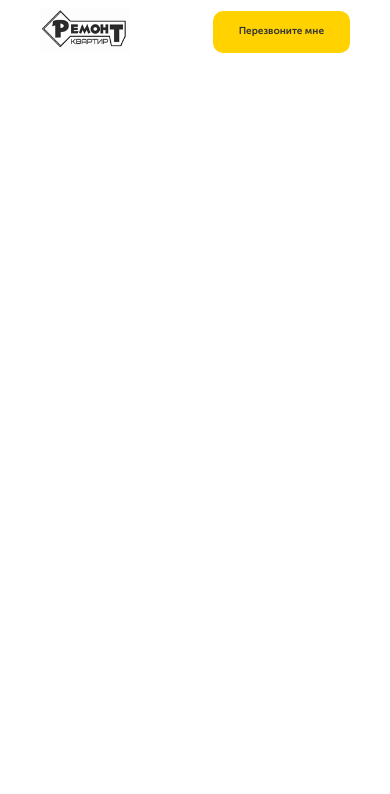
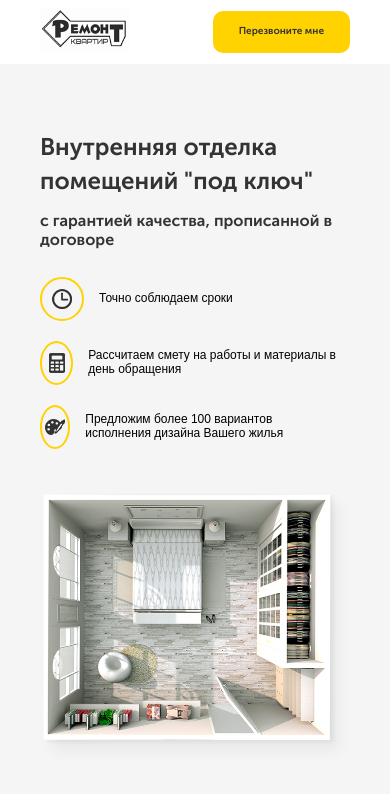
Before and after one commit to NikiShmyaps/Lesson-13, a plain HTML site: page src/index.html in a window 390 px wide. Drawn offline with Linux system fonts and the light colour scheme.

Commit message:
Сверстал вторую секцию, адаптировал под экраны меньше

```diff
--- a/src/index.html
+++ b/src/index.html
@@ -31,5 +31,45 @@
 		<!-- /.container -->
 	</nav>
 	<!-- /.navbar -->
+	<main>
+		<section class="hero">
+			<div class="container">
+				<div class="hero-block">
+					<div class="hero-text">
+						<h1 class="hero-text__title">Внутренняя отделка помещений "под ключ"</h1>
+						<span class="hero-text__subtitle">с гарантией качества, прописанной в договоре</span>
+						<ul class="hero-list">
+							<li class="hero-list__item">
+								<div class="hero-list__image">
+									<img src="img/hero/clock.png" alt="clock">
+								</div>
+								<span class="hero-list__text">Точно соблюдаем сроки</span>
+							</li>
+							<li class="hero-list__item">
+								<div class="hero-list__image">
+									<img src="img/hero/calculator.png" alt="calculator">
+								</div>
+								<span class="hero-list__text">Рассчитаем смету на работы и материалы в день обращения</span>
+							</li>
+							<li class="hero-list__item">
+								<div class="hero-list__image">
+									<img src="img/hero/paint-board.png" alt="paint-board">
+								</div>
+								<span class="hero-list__text">Предложим более 100 вариантов исполнения дизайна Вашего жилья</span>
+							</li>
+						</ul>
+					</div>
+					<!-- /.hero-list -->
+					<div class="hero-image">
+						<img src="img/hero/hero-image.png" alt="План квартир">
+					</div>
+					<!-- /.hero-image -->
+				</div>
+				<!-- /.hero-block -->
+			</div>
+			<!-- /.container -->
+		</section>
+		<!-- /.hero -->
+	</main>
 </body>
 </html>
--- /dev/null
+++ b/src/sass/blocks/_hero.sass
@@ -0,0 +1,67 @@
+.hero
+	padding: 50px 0
+	background-color: #f5f5f5
+	&-block
+		display: flex
+	&-text
+		flex-basis: 50%
+		padding-right: 140px
+		&__title
+			color: #333333
+			font-family: "MuseoSansCyrl-700"
+			font-size: 41px
+			font-weight: 400
+			line-height: 55px
+			margin-bottom: 40px
+		&__subtitle
+			display: inline-block
+			color: #333333
+			font-family: "MuseoSansCyrl-700"
+			font-size: 20px
+			font-weight: 400
+			margin-bottom: 70px
+	&-list
+		padding: 0
+		margin: 0
+		&__item
+			display: flex
+			align-items: center
+			margin-bottom: 25px
+		&__image
+			width: 40px
+			height: 40px
+			border: 2px solid $main-color
+			display: flex
+			align-items: center
+			justify-content: center
+			border-radius: 50%
+			margin-right: 30px
+		&__text
+			max-width: 300px
+
+
+@media (max-width: 1200px)
+	.hero
+		&-block
+			flex-direction: column
+		&-list
+			margin-bottom: 44px
+		&-text
+			padding-right: 10px
+@media (max-width: 768px)
+	.hero
+		&-text
+			&__title
+				font-size: 24px
+				line-height: 1.4
+				margin-bottom: 15px
+			&__subtitle
+				font-size: 16px
+				margin-bottom: 28px
+		&-list
+			&__item
+				margin-bottom: 20px
+			&__text
+				font-size: 12px
+			&__image
+				margin-right: 15px
--- a/src/sass/blocks/_media.sass
+++ b/src/sass/blocks/_media.sass
@@ -4,6 +4,7 @@
 @media (max-width: 768px)
 	.container
 		max-width: 570px
+		width: 90%
 	.navbar
 		&__address
 			font-size: 10px
--- a/src/sass/style.sass
+++ b/src/sass/style.sass
@@ -3,3 +3,4 @@
 @import 'interface'
 @import 'blocks/navbar'
 @import 'blocks/media'
+@import 'blocks/hero'
```
Also changed, not shown: src/css/style.css, src/img/hero/calculator.png (added), src/img/hero/clock.png (added), src/img/hero/hero-image.png (added), src/img/hero/paint-board.png (added), 1 other file.
